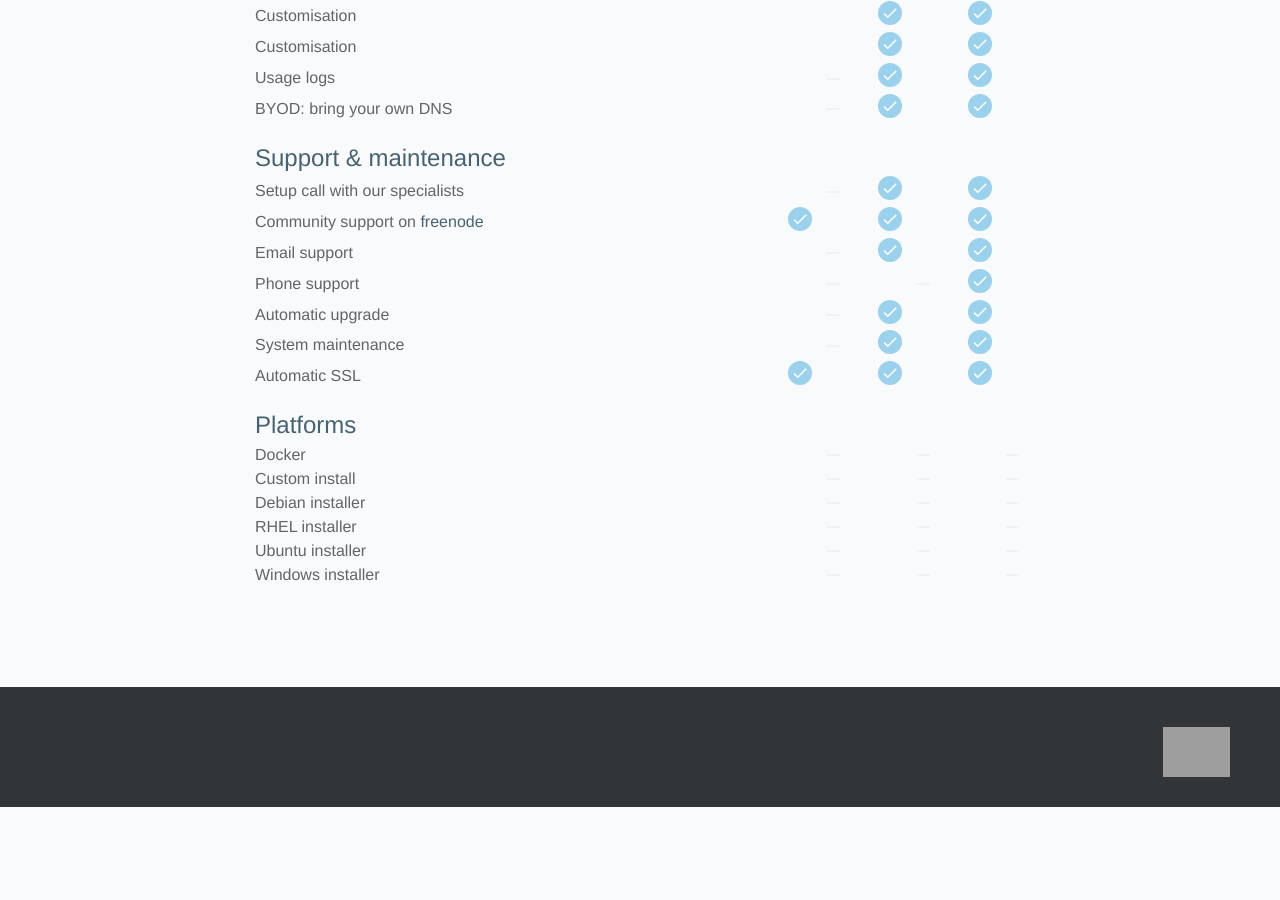
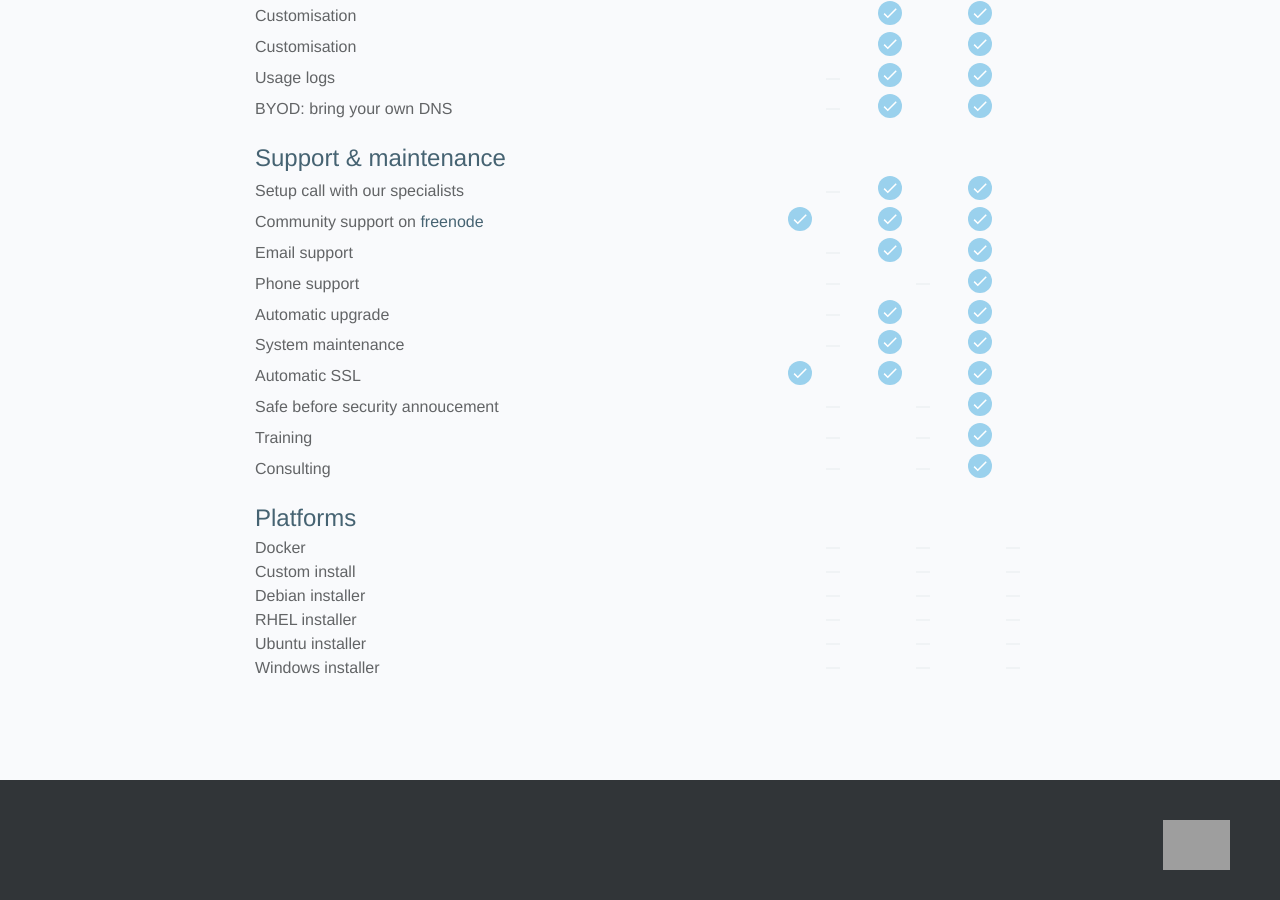
Before and after one commit to mickael-kerjean/filestash-website, a Jekyll site: the page built from pricing.md, in a window 1280 px wide and 900 px high, scrolled down 1770 px. Built offline with Jekyll 4.4.1, drawn with Linux system fonts in a browser that asks for light colours; nearby versions of some CDN libraries; library files that are not in the unit come from our copies; comment, search, counter and statistics services are not loaded; before the commit the page ends 2577 px from its top, so only the background shows below that; grey boxes are pictures that could not be loaded.

Commit message:
update (pricing): add features to comparison list

```diff
--- a/pricing.md
+++ b/pricing.md
@@ -742,6 +742,33 @@ title: Buy
                 <td data-related="selfhosted"><i class="check"></i></td>
                 <td data-related="selfhosted"><i class="check"></i></td>
             </tr>
+            <tr>
+                <td>Safe before security annoucement</td>
+                <td data-related="cloud"><i class="close"></i></td>
+                <td data-related="cloud"><i class="close"></i></td>
+                <td data-related="cloud"><i class="check"></i></td>
+                <td data-related="selfhosted"><i class="close"></i></td>
+                <td data-related="selfhosted"><i class="close"></i></td>
+                <td data-related="selfhosted"><i class="check"></i></td>
+            </tr>
+            <tr>
+                <td>Training</td>
+                <td data-related="cloud"><i class="close"></i></td>
+                <td data-related="cloud"><i class="close"></i></td>
+                <td data-related="cloud"><i class="check"></i></td>
+                <td data-related="selfhosted"><i class="close"></i></td>
+                <td data-related="selfhosted"><i class="close"></i></td>
+                <td data-related="selfhosted"><i class="check"></i></td>
+            </tr>
+            <tr>
+                <td>Consulting</td>
+                <td data-related="cloud"><i class="close"></i></td>
+                <td data-related="cloud"><i class="close"></i></td>
+                <td data-related="cloud"><i class="check"></i></td>
+                <td data-related="selfhosted"><i class="close"></i></td>
+                <td data-related="selfhosted"><i class="close"></i></td>
+                <td data-related="selfhosted"><i class="check"></i></td>
+            </tr>
 
             <tr class="header">
                 <td colspan="5">
```
